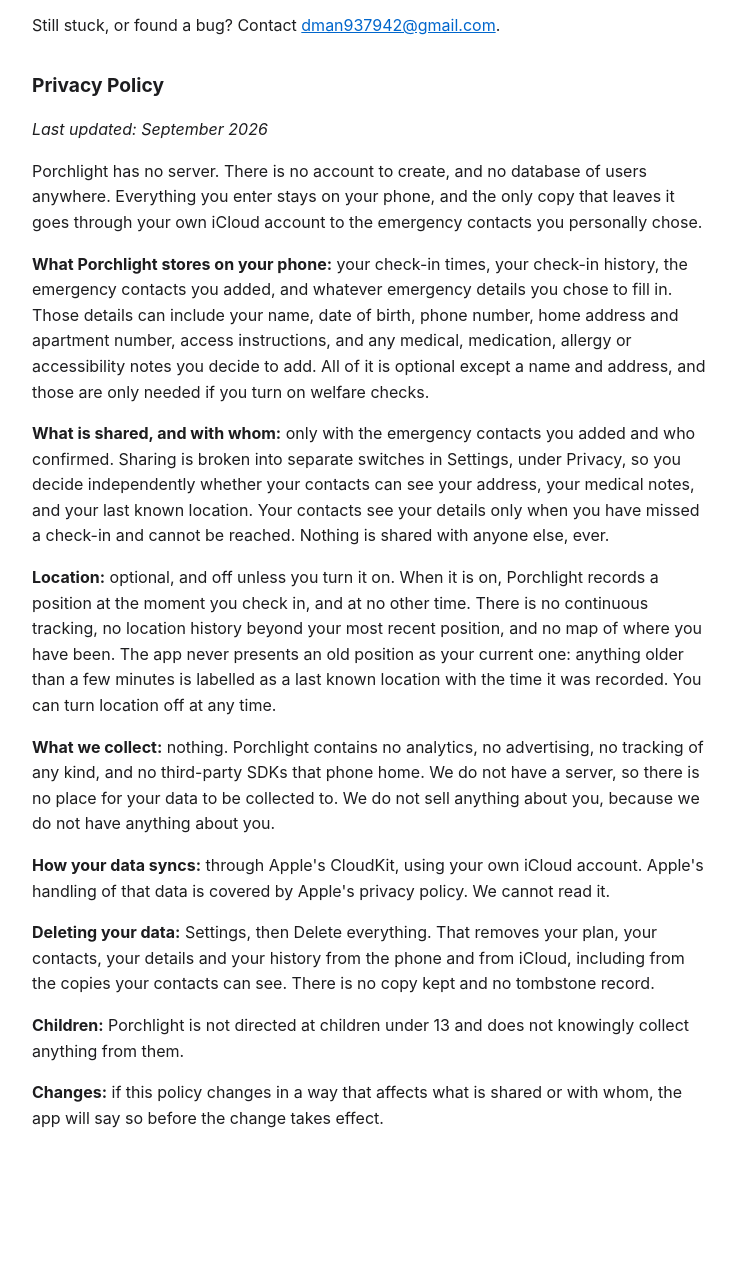
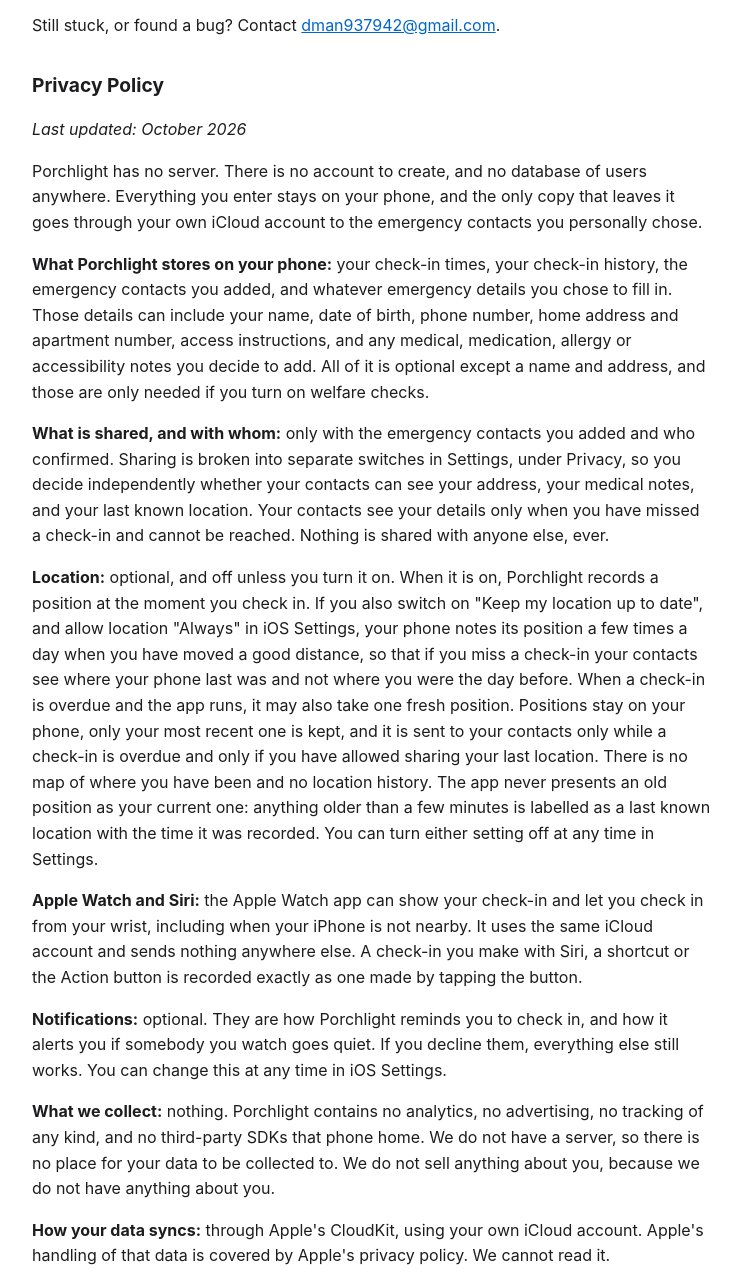
Before and after one commit to Dbalette/Grandview_Ventures, a plain HTML site: page porchlight/privacy.html in a window 1280 px wide. Shown: the part 815-2095 px from the top of the page, without its empty margins (268-1008 px from the left). Before the commit the page ends 2006 px from the top, so only its background shows below. Drawn offline with Linux system fonts and the light colour scheme.

Commit message:
Porchlight privacy policy: describe optional background location, the Apple Watch app, Siri check-ins and optional notifications

```diff
--- a/porchlight/privacy.html
+++ b/porchlight/privacy.html
@@ -32,7 +32,7 @@
 <p>Still stuck, or found a bug? Contact <a href="mailto:dman937942@gmail.com">dman937942@gmail.com</a>.</p>
 
 <h2>Privacy Policy</h2>
-<p><em>Last updated: September 2026</em></p>
+<p><em>Last updated: October 2026</em></p>
 
 <p>Porchlight has no server. There is no account to create, and no database of users anywhere. Everything you enter stays on your phone, and the only copy that leaves it goes through your own iCloud account to the emergency contacts you personally chose.</p>
 
@@ -40,7 +40,11 @@
 
 <p><strong>What is shared, and with whom:</strong> only with the emergency contacts you added and who confirmed. Sharing is broken into separate switches in Settings, under Privacy, so you decide independently whether your contacts can see your address, your medical notes, and your last known location. Your contacts see your details only when you have missed a check-in and cannot be reached. Nothing is shared with anyone else, ever.</p>
 
-<p><strong>Location:</strong> optional, and off unless you turn it on. When it is on, Porchlight records a position at the moment you check in, and at no other time. There is no continuous tracking, no location history beyond your most recent position, and no map of where you have been. The app never presents an old position as your current one: anything older than a few minutes is labelled as a last known location with the time it was recorded. You can turn location off at any time.</p>
+<p><strong>Location:</strong> optional, and off unless you turn it on. When it is on, Porchlight records a position at the moment you check in. If you also switch on "Keep my location up to date", and allow location "Always" in iOS Settings, your phone notes its position a few times a day when you have moved a good distance, so that if you miss a check-in your contacts see where your phone last was and not where you were the day before. When a check-in is overdue and the app runs, it may also take one fresh position. Positions stay on your phone, only your most recent one is kept, and it is sent to your contacts only while a check-in is overdue and only if you have allowed sharing your last location. There is no map of where you have been and no location history. The app never presents an old position as your current one: anything older than a few minutes is labelled as a last known location with the time it was recorded. You can turn either setting off at any time in Settings.</p>
+
+<p><strong>Apple Watch and Siri:</strong> the Apple Watch app can show your check-in and let you check in from your wrist, including when your iPhone is not nearby. It uses the same iCloud account and sends nothing anywhere else. A check-in you make with Siri, a shortcut or the Action button is recorded exactly as one made by tapping the button.</p>
+
+<p><strong>Notifications:</strong> optional. They are how Porchlight reminds you to check in, and how it alerts you if somebody you watch goes quiet. If you decline them, everything else still works. You can change this at any time in iOS Settings.</p>
 
 <p><strong>What we collect:</strong> nothing. Porchlight contains no analytics, no advertising, no tracking of any kind, and no third-party SDKs that phone home. We do not have a server, so there is no place for your data to be collected to. We do not sell anything about you, because we do not have anything about you.</p>
 
```
